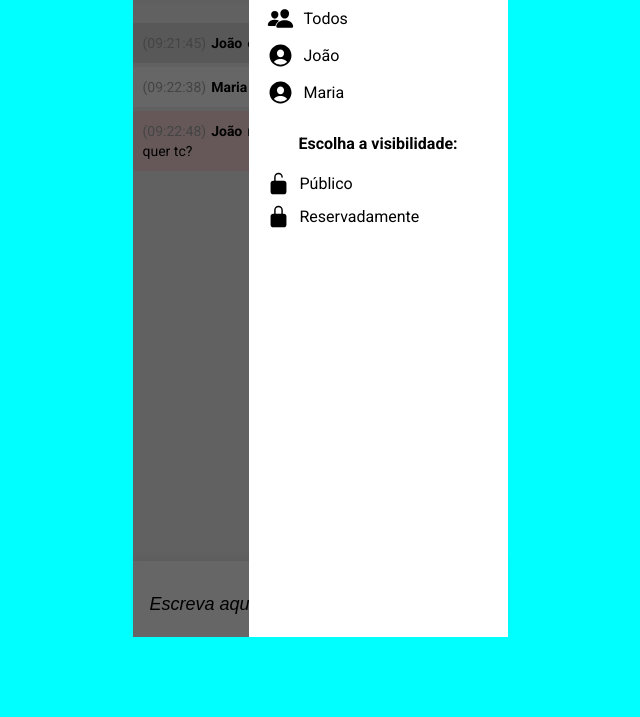
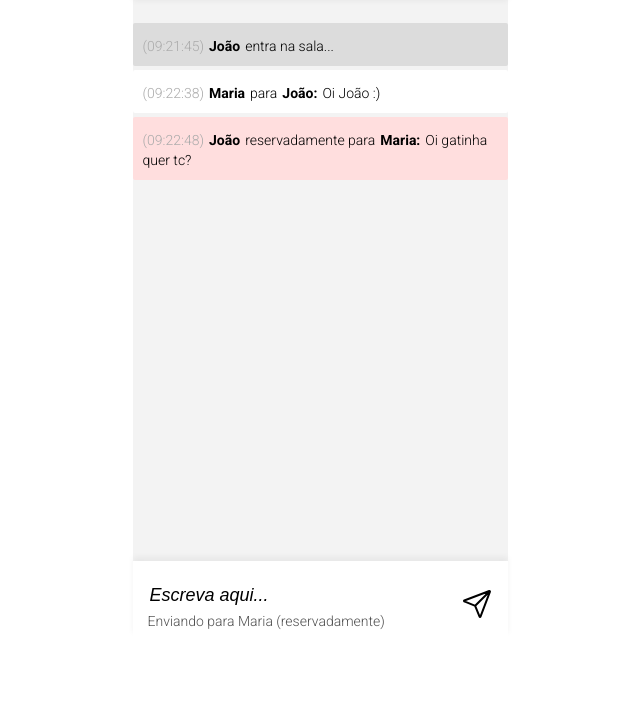
Before and after one commit to omarcusdantas/batepapouol, a plain HTML site: page index.html in a window 1280 px wide. Shown: the part 83-800 px from the top of the page, without its empty margins (320-960 px from the left). Drawn offline with nearby package versions, Linux system fonts and the light colour scheme.

Commit message:
feat: add icons for selected contact/privacy and indicator of the message receiver

```diff
--- a/index.html
+++ b/index.html
@@ -42,24 +42,25 @@
         <div class="bottom-bar">
             <div class="message-input">
                 <input type="text" placeholder="Escreva aqui...">
+                <h3>Enviando para Maria (reservadamente)</h3>
             </div>
             <ion-icon name="paper-plane-outline"></ion-icon>
         </div>
-        <div class="contact-background">
+        <div class="contact-background hidden">
             <div class="contact-bar">
                 <div class="contact-select">
                     <div class="contact-bar-title">Escolha um contato<br>para enviar mensagem:</div>
                     <ul class="contacts">
-                        <li><ion-icon name="people"></ion-icon>Todos</li>
-                        <li><ion-icon name="person-circle"></ion-icon></ion-icon>João</li>
-                        <li><ion-icon name="person-circle"></ion-icon></ion-icon>Maria</li>
+                        <li><ion-icon name="people"></ion-icon>Todos<ion-icon class="check" name="checkmark-sharp"></ion-icon></li>
+                        <li><ion-icon name="person-circle"></ion-icon></ion-icon>João<ion-icon class="check" name="checkmark-sharp"></ion-icon></li>
+                        <li><ion-icon name="person-circle"></ion-icon></ion-icon>Maria<ion-icon class="check" name="checkmark-sharp"></ion-icon></li>
                     </ul>
                 </div>
                 <div class="privacy-select">
                     <div class="contact-bar-title">Escolha a visibilidade:</div>
                     <ul class="privacies">
-                        <li><ion-icon name="lock-open"></ion-icon>Público</li>
-                        <li><ion-icon name="lock-closed"></ion-icon>Reservadamente</li>
+                        <li><ion-icon name="lock-open"></ion-icon>Público<ion-icon class="check" name="checkmark-sharp"></ion-icon></li>
+                        <li><ion-icon name="lock-closed"></ion-icon>Reservadamente<ion-icon class="check" name="checkmark-sharp"></ion-icon></li>
                     </ul>
                 </div>
             </div>
--- a/src/css/style.css
+++ b/src/css/style.css
@@ -8,7 +8,6 @@ html {
     font-size: 62.5%;
     font-family: 'Roboto', sans-serif;
     font-weight: 400;
-    background-color: aqua;
 }
 
 h1 {
@@ -18,6 +17,13 @@ h1 {
 h2 {
     font-size: 1.8rem;
     font-weight: 500;
+}
+
+h3 {
+    font-size: 1.4rem;
+    font-weight: 300;
+    color: #505050;
+    margin-top: 3px;
 }
 
 .login-screen {
@@ -146,9 +152,6 @@ h2 {
 .contact-bar {
     width: 259px;
     background-color: #FFFFFF;
-}
-
-.contact-bar {
     padding: 0 18px;
 }
 
@@ -157,14 +160,23 @@ h2 {
     font-size: 1.6rem;
     display: flex;
     align-items: center;
+    position: relative;
 }
 
-.contact-select ion-icon {
-    font-size: 27px;
-    margin-right: 10px;
+.check {
+    position: absolute;
+    bottom: 8px;
+    right: 0;
+    color: #28BB25;
 }
 
-.privacy-select ion-icon {
+
+.contact-select ion-icon:first-child {
+    font-size: 27px;
+    margin-right: 9px;
+}
+
+.privacy-select ion-icon:first-child {
     font-size: 23px;
     margin-right: 10px;
 }
@@ -182,7 +194,6 @@ h2 {
     margin-bottom: 20px;
 }
 
-
 .hidden {
     display: none;
 }
```
